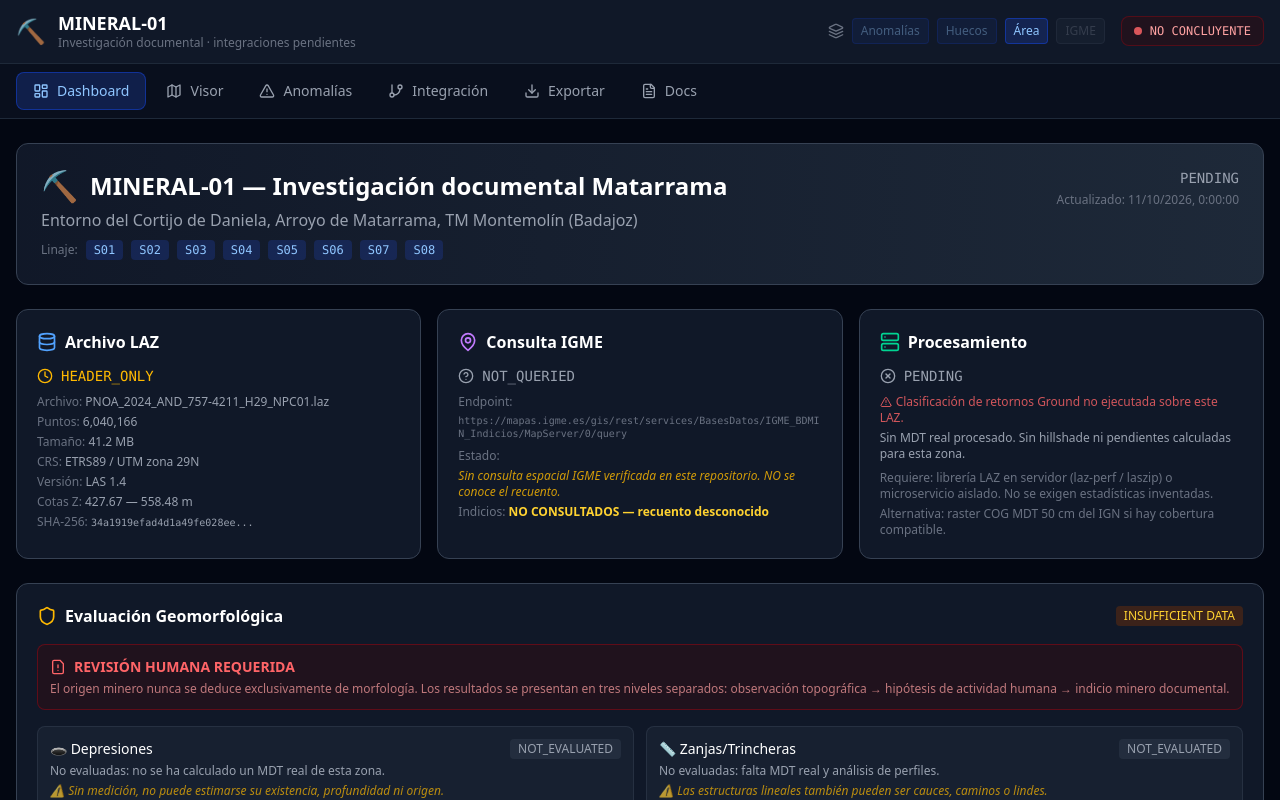
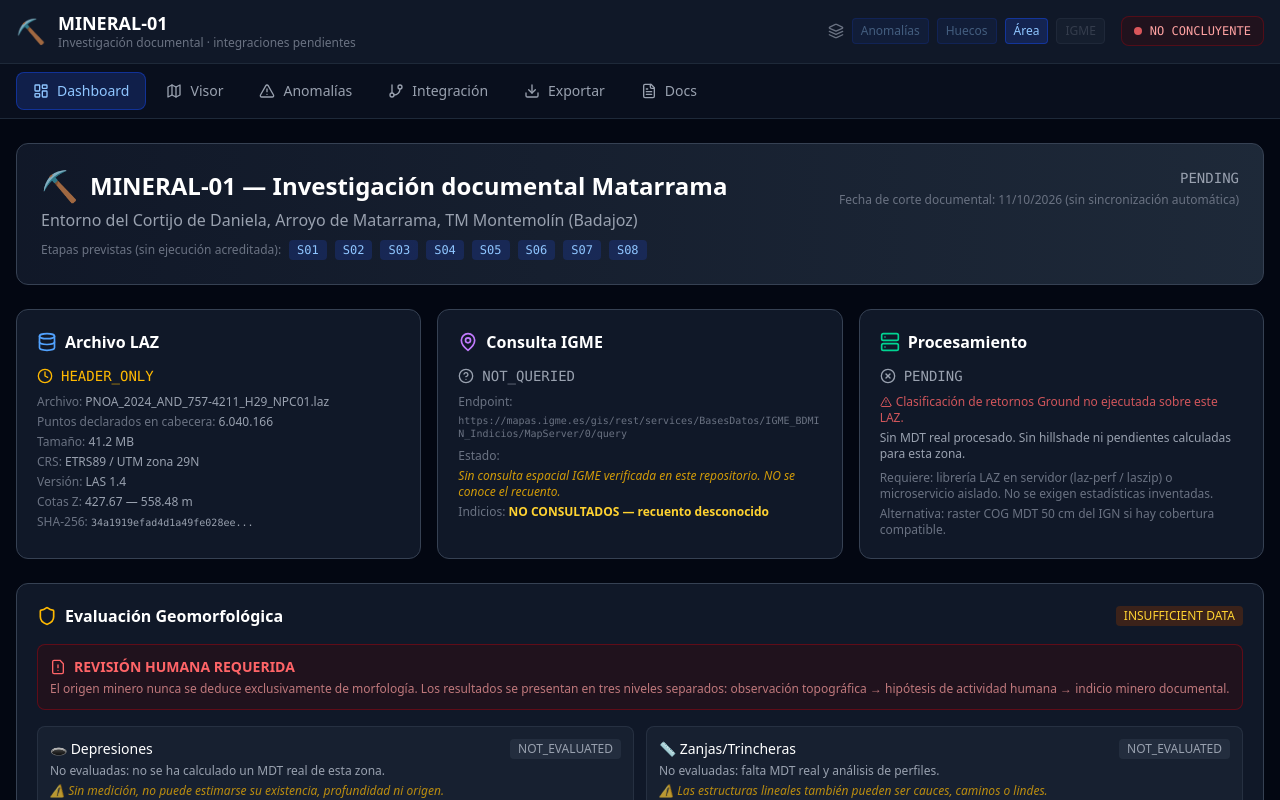
Before and after one commit to sae-space-ai/minerales, a React (Vite) app: page / in a window 1280 px wide. Shown: the top 800 px of the page. Built offline with nearby package versions, Linux system fonts and the light colour scheme.

Commit message:
docs(mineral01): remove invented timestamps and unverified integration assurances

```diff
--- a/src/components/Dashboard.tsx
+++ b/src/components/Dashboard.tsx
@@ -49,7 +49,7 @@ export default function Dashboard() {
               Entorno del Cortijo de Daniela, Arroyo de Matarrama, TM Montemolín (Badajoz)
             </p>
             <div className="flex items-center gap-2 mt-2">
-              <span className="text-xs text-gray-500">Linaje:</span>
+              <span className="text-xs text-gray-500">Etapas previstas (sin ejecución acreditada):</span>
               {mission.lineage.map((s) => (
                 <span key={s} className="px-2 py-0.5 bg-blue-900/40 text-blue-300 rounded text-xs font-mono">
                   {s}
@@ -62,7 +62,7 @@ export default function Dashboard() {
               {mission.processingStatus}
             </div>
             <div className="text-xs text-gray-500 mt-1">
-              Actualizado: {new Date(mission.updatedAt).toLocaleString('es-ES')}
+              Fecha de corte documental: 11/10/2026 (sin sincronización automática)
             </div>
           </div>
         </div>
@@ -82,7 +82,7 @@ export default function Dashboard() {
           </div>
           <div className="space-y-1 text-xs text-gray-400">
             <p><span className="text-gray-500">Archivo:</span> {mission.lasStatus.filename}</p>
-            <p><span className="text-gray-500">Puntos:</span> {mission.lasStatus.pointCount.toLocaleString()}</p>
+            <p><span className="text-gray-500">Puntos declarados en cabecera:</span> {mission.lasStatus.pointCount.toLocaleString('es-ES')}</p>
             <p><span className="text-gray-500">Tamaño:</span> {(mission.lasStatus.fileSize / 1024 / 1024).toFixed(1)} MB</p>
             <p><span className="text-gray-500">CRS:</span> {mission.lasStatus.crs}</p>
             <p><span className="text-gray-500">Versión:</span> LAS {mission.lasStatus.version}</p>
```
